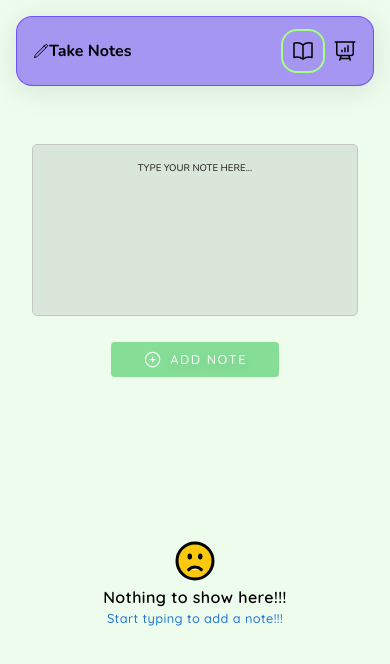
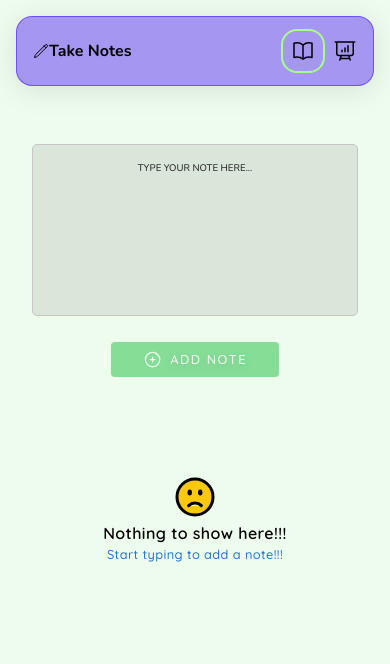
Before and after one commit to fdasabino/take_notes_vue_app, a Vue app: page /#/ in a window 390 px wide. Shown: the top 664 px of the page. Built offline with nearby package versions, Linux system fonts and the light colour scheme; what vue-toast-notification would draw is missing.

Commit message:
Improve responsiveness of ViewNotes.scss by adjusting gap size for smaller screens

```diff
--- a/src/views/ViewNotes/ViewNotes.scss
+++ b/src/views/ViewNotes/ViewNotes.scss
@@ -4,6 +4,10 @@
     display: flex;
     flex-direction: column;
     gap: 3rem;
+
+    @media (max-width: 768px) {
+        gap: 1rem;
+    }
 
     &__info {
         display: flex;
```
